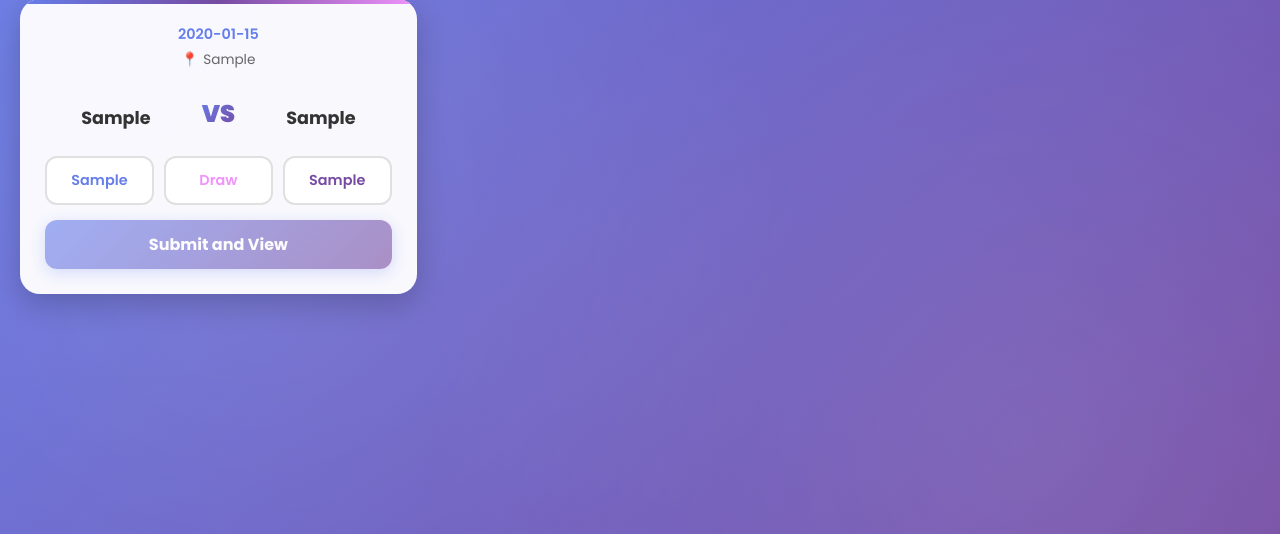
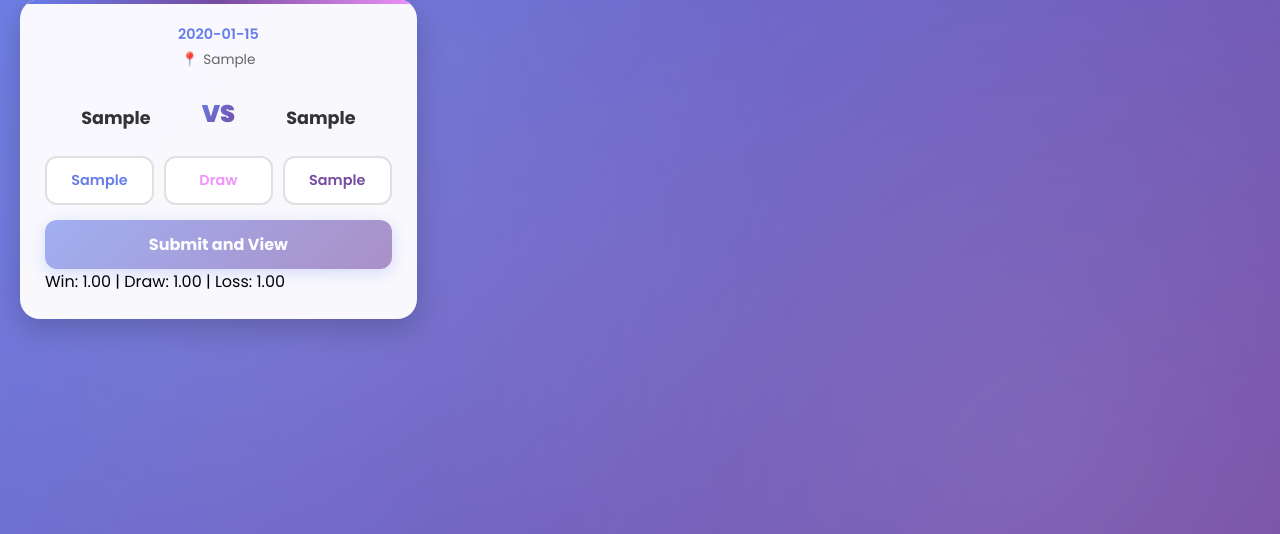
Before and after one commit to heres-riya/unoworld, a Flask app: page / in a window 1280 px wide. Shown: the part 195-729 px from the top of the page. Run offline with Flask 3, Linux system fonts and the light colour scheme; tables that the repository leaves empty hold one stand-in row (values such as "Sample post").

Commit message:
Displaying predictions

```diff
--- a/app.py
+++ b/app.py
@@ -44,6 +44,9 @@ class Match(db.Model):
     group = db.Column(db.String(50))
     stadium = db.Column(db.String(255))
     date_dt = db.Column(db.Date)
+    win = db.Column(db.Numeric(precision=5, scale=2))
+    loss = db.Column(db.Numeric(precision=5, scale=2))
+    draw = db.Column(db.Numeric(precision=5, scale=2))
 
     def __repr__(self):
         return f'<Match {self.match_number}>'
--- a/templates/index.html
+++ b/templates/index.html
@@ -71,6 +71,9 @@
                     {% if not match.prediction %}disabled{% endif %}>
                 Submit and View
             </button>
+            <div>
+                Win: {{ match.win }} | Draw: {{ match.draw }} | Loss: {{ match.loss }}
+            </div>
         </form>
 
         {% if match.prediction %}
```
